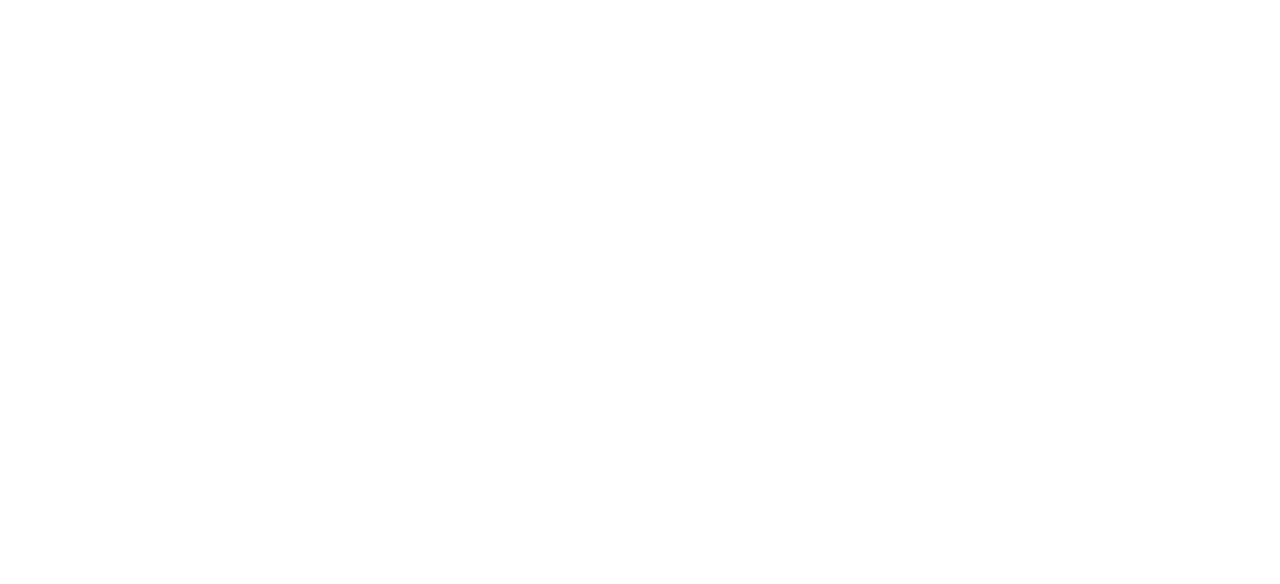
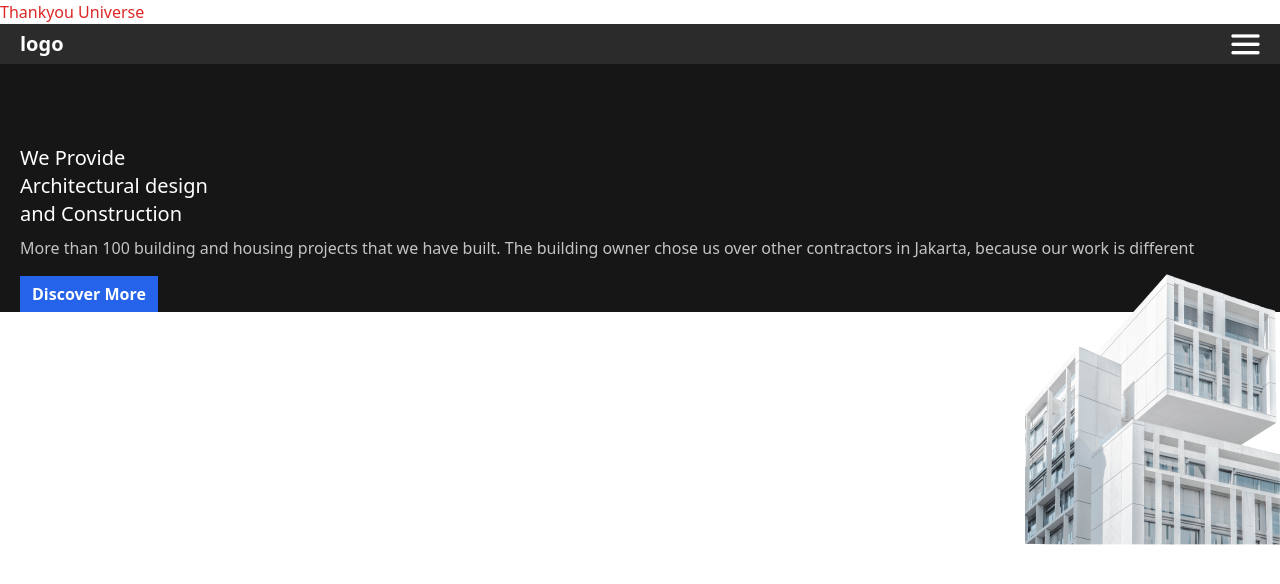
Before and after one commit to snehakhamrui/YCH-REAL-ESTATE-PROJECT, a website built with Vite: page index.html in a window 1280 px wide. Built offline with nearby package versions, Linux system fonts and the light colour scheme.

Commit message:
26/5/2024 hero section complete 1st commit

```diff
--- a/index.html
+++ b/index.html
@@ -4,10 +4,46 @@
     <meta charset="UTF-8" />
     <link rel="icon" type="image/svg+xml" href="/vite.svg" />
     <meta name="viewport" content="width=device-width, initial-scale=1.0" />
-    <title>Vite App</title>
+    <title>Real Estate Project</title>
+    <link rel="stylesheet" href="./main.css">
   </head>
   <body>
-    <div id="app"></div>
+   <h1 class="text-red-600 ">Thankyou Universe</h1>
+   <nav class="bg-[#2B2B2B] text-white h-10 p-5 flex justify-between items-center">
+    <div class="text-[20px] font-bold">logo</div>
+    <div>
+      <img src="public/icon-bar.png" alt="">
+    </div>
+   </nav>
+
+   <main>
+    <!-- hero section start  -->
+    <!-- hero content start -->
+    <section class="bg-[#161616] text-white">
+      <div class="flex flex-col pt-20 px-5 gap-2">
+        <h1 class="text-xl font-medium">
+          We Provide<br>Architectural design<br>and Construction<br>
+          </h1>
+          <p class="text-[#C4C4C4] text-base">
+            More than 100 building and housing projects that we have built.
+The building owner chose us over other contractors in Jakarta,
+because our work is different
+
+          </p>
+          <button class="self-start text-base font-semibold py-1.5 px-3 bg-blue-600 mt-2 ">Discover More</button>
+      </div>
+    </section>
+
+    <!-- hero content end -->
+
+    <!-- hero image start -->
+    <div class="flex justify-end -mt-32">
+      <img src="public/hero_buolding.png" alt="">
+    </div>
+    <!-- hero image end -->
+
+    <!-- hero section end -->
+   </main>
     <script type="module" src="/main.js"></script>
   </body>
 </html>
--- a/main.js
+++ b/main.js
@@ -1 +1 @@
-import './style.css'
+import './main.css'
--- a/tailwind.config.js
+++ b/tailwind.config.js
@@ -2,7 +2,18 @@
 export default {
   content: ["./*.{html,js}"],
   theme: {
-    extend: {},
+    extend: {
+      fontsize:
+      {
+        sm:"0.75rem",
+        base:"0.875rem",
+        md:"1rem",
+        lg:"1.25rem",
+        xl:"1.5rem",
+        "2xl":"1.755rem",
+        "3xl":"2.25rem"
+      }
+    },
   },
   plugins: [],
 }
```
Also changed, not shown: public/hero_buolding.png (added), public/icon-bar.png (added).
